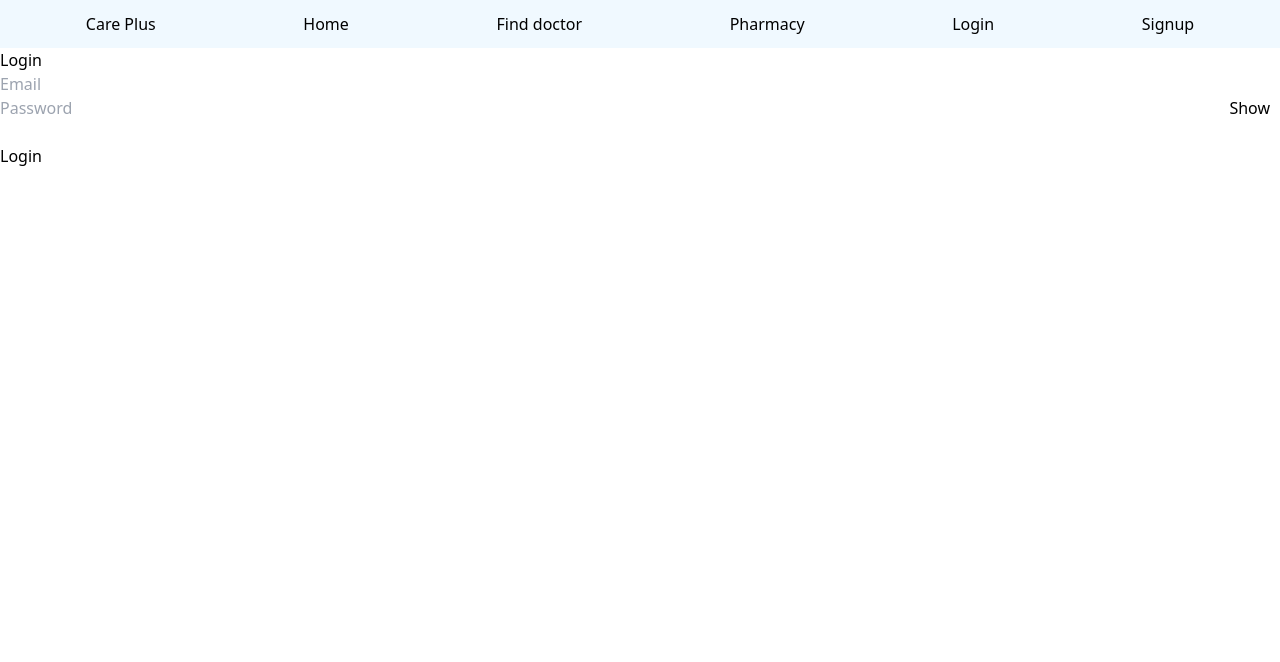
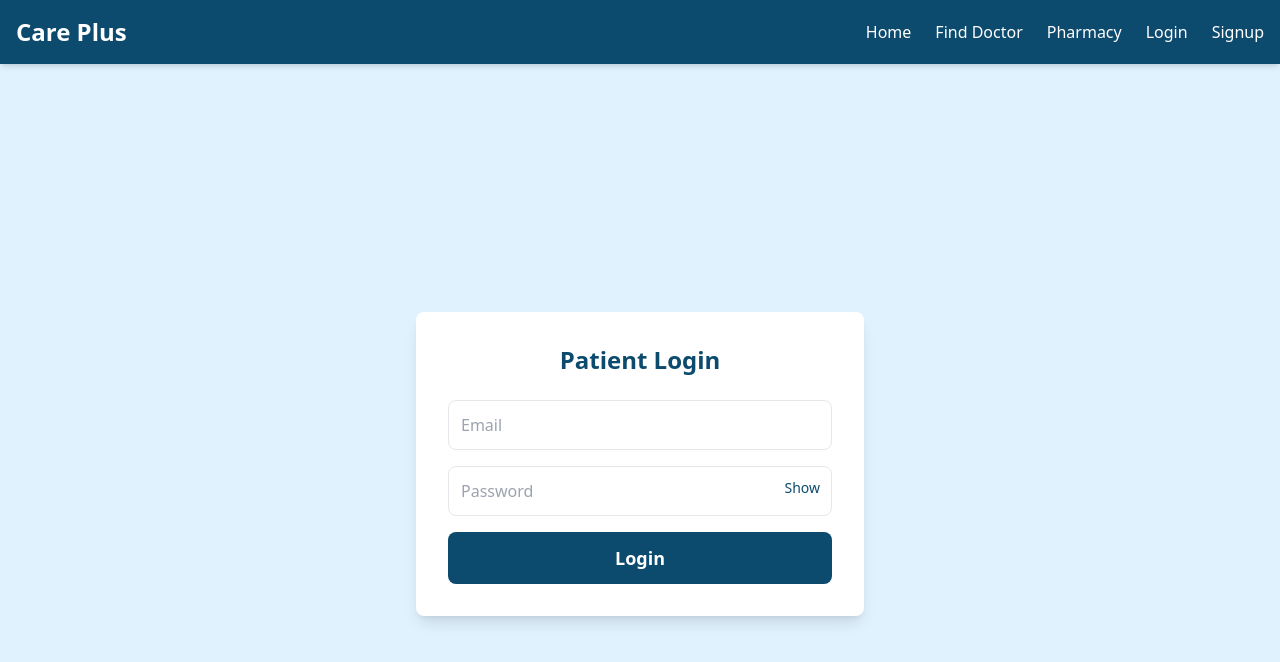
Before and after one commit to sundaysage/hospitalsystem, a Next.js app: page /patientlogin in a window 1280 px wide. Shown: the top 662 px of the page. Built offline with nearby package versions, Linux system fonts and the light colour scheme.

Commit message:
added motion anime

```diff
--- a/components/Auth.js
+++ b/components/Auth.js
@@ -32,6 +32,7 @@ export const AuthProvider = ({ children }) => {
   }, []);
 
   const login = async (userData) => {
+    setLoading(true);
     try {
       const response = await fetch(
         "https://sage-hospital.onrender.com/api/v1/auth/patient-login",
--- a/components/Nav.js
+++ b/components/Nav.js
@@ -1,32 +1,79 @@
 import Link from "next/link";
-import React from "react";
 import { useState } from "react";
-
+import { motion, AnimatePresence } from "framer-motion";
+import { FiMenu, FiX } from "react-icons/fi"; // Icons for menu
 
 const Nav = () => {
+  const [isOpen, setIsOpen] = useState(false);
+
   return (
-    <div className="w-full bg-sky-50 p-3">
-      <div className="flex w-full justify-around">
-        <p>Care Plus</p>
-        <Link href="/">
-          <p>Home</p>
-        </Link>
-        <Link href="/">
-          <p>Find doctor</p>
-        </Link>
-        <Link href="./pharmacy">
-          <p>Pharmacy</p>
-        </Link>
+    <>
+      {/* ✅ Fixed Navbar */}
+      <nav className="fixed top-0 left-0 w-full bg-[#0c4a6e] text-white shadow-md z-50">
+        <div className="container mx-auto flex justify-between items-center p-4">
+          {/* Logo */}
+          <Link href="/" className="text-2xl font-bold">
+            Care Plus
+          </Link>
 
-        <Link href="/patientlogin">
-          <p>Login</p>
-        </Link>
-        <Link href="./patientreg">
-          <p>Signup</p>
-        </Link>
+          {/* Desktop Menu */}
+          <div className="hidden md:flex space-x-6">
+            <NavLinks />
+          </div>
+
+          {/* Mobile Menu Button */}
+          <button
+            className="md:hidden text-white text-2xl"
+            onClick={() => setIsOpen(!isOpen)}
+          >
+            {isOpen ? <FiX /> : <FiMenu />}
+          </button>
+        </div>
+
+        {/* Mobile Menu (Slide In) */}
+        <AnimatePresence>
+          {isOpen && (
+            <motion.div
+              initial={{ y: -20, opacity: 0 }}
+              animate={{ y: 0, opacity: 1 }}
+              exit={{ y: -20, opacity: 0 }}
+              transition={{ duration: 0.3 }}
+              className="md:hidden bg-[#0c4a6e] text-center py-4"
+            >
+              <NavLinks onClick={() => setIsOpen(false)} />
+            </motion.div>
+          )}
+        </AnimatePresence>
+      </nav>
+
+      {/* ✅ Fix: Add padding so content starts below navbar */}
+      <div className="pt-16">
+        {/* Your Page Content Goes Here */}
       </div>
-    </div>
+    </>
   );
 };
 
+// Navigation Links (Reused for Desktop & Mobile)
+const NavLinks = ({ onClick }) => (
+  <div className="flex flex-col md:flex-row md:space-x-6">
+    {[
+      { href: "/", label: "Home" },
+      { href: "/find-doctor", label: "Find Doctor" },
+      { href: "/pharmacy", label: "Pharmacy" },
+      { href: "/patientlogin", label: "Login" },
+      { href: "/patientreg", label: "Signup" },
+    ].map(({ href, label }) => (
+      <Link key={href} href={href} onClick={onClick}>
+        <motion.p
+          whileHover={{ scale: 1.1, color: "#e0f2fe" }}
+          className="py-2 md:py-0 px-4 md:px-0 cursor-pointer transition-all"
+        >
+          {label}
+        </motion.p>
+      </Link>
+    ))}
+  </div>
+);
+
 export default Nav;
--- a/components/Navplog.js
+++ b/components/Navplog.js
@@ -1,33 +1,90 @@
-import React from "react";
+import React, { useState } from "react";
 import Link from "next/link";
-import { useState } from "react";
 import { useAuth } from "./Auth";
+import { motion, AnimatePresence } from "framer-motion";
+import { FiMenu, FiX } from "react-icons/fi";
 
 const Navplog = () => {
   const { logout } = useAuth();
+  const [isOpen, setIsOpen] = useState(false);
+
   return (
-    <div className="w-full bg-sky-50 p-3">
-      <div className="flex w-full justify-around">
-        <p>Care Plus</p>
-        <Link href="/">
-          <p>Home</p>
-        </Link>
-        <Link href="/">
-          <p>Find doctor</p>
-        </Link>
-        <Link href="./pharmacy">
-          <p>Pharmacy</p>
-        </Link>
-        <Link href="./dashboard">
-          <p>Dashboard</p>
-        </Link>
+    <>
+      {/* Fixed Navbar */}
+      <nav className="fixed top-0 left-0 w-full bg-[#0c4a6e] text-white shadow-md z-50">
+        <div className="container mx-auto flex justify-between items-center p-4">
+          <Link href="/" className="text-2xl font-bold">
+            Care Plus
+          </Link>
 
-        <Link href="./patientreg">
-        <button onClick={logout}>Logout</button>
-        </Link>
+          {/* Desktop Navigation */}
+          <div className="hidden md:flex space-x-6">
+            <NavLinks logout={logout} />
+          </div>
+
+          {/* Mobile Menu Button */}
+          <button
+            className="md:hidden text-white text-2xl"
+            onClick={() => setIsOpen(!isOpen)}
+          >
+            {isOpen ? <FiX /> : <FiMenu />}
+          </button>
+        </div>
+
+        {/* Mobile Menu */}
+        <AnimatePresence>
+          {isOpen && (
+            <motion.div
+              initial={{ y: -20, opacity: 0 }}
+              animate={{ y: 0, opacity: 1 }}
+              exit={{ y: -20, opacity: 0 }}
+              transition={{ duration: 0.3 }}
+              className="md:hidden bg-[#0c4a6e] text-center py-4"
+            >
+              <NavLinks logout={logout} onClick={() => setIsOpen(false)} />
+            </motion.div>
+          )}
+        </AnimatePresence>
+      </nav>
+
+      {/* ✅ Fix: Add Padding to Content to Prevent Overlapping */}
+      <div className="pt-16">
+        {/* Your Page Content Goes Here */}
       </div>
-    </div>
+    </>
   );
 };
 
+// Navigation Links Component
+const NavLinks = ({ logout, onClick }) => (
+  <div className="flex flex-col md:flex-row md:space-x-6">
+    {[
+      { href: "/", label: "Home" },
+      { href: "/find-doctor", label: "Find Doctor" },
+      { href: "/pharmacy", label: "Pharmacy" },
+      { href: "/dashboard", label: "Dashboard" },
+    ].map(({ href, label }) => (
+      <Link key={href} href={href} onClick={onClick}>
+        <motion.p
+          whileHover={{ scale: 1.1, color: "#e0f2fe" }}
+          className="py-2 md:py-0 px-4 md:px-0 cursor-pointer transition-all"
+        >
+          {label}
+        </motion.p>
+      </Link>
+    ))}
+
+    {/* Logout Button */}
+    <button
+      onClick={() => {
+        logout();
+        if (onClick) onClick();
+      }}
+      className="mt-3 md:mt-0 px-4 py-2 bg-red-500 hover:bg-red-600 text-white rounded-lg transition-all"
+    >
+      Logout
+    </button>
+  </div>
+);
+
 export default Navplog;
--- a/components/Section2a.js
+++ b/components/Section2a.js
@@ -1,9 +1,19 @@
 import React from "react";
 import Link from "next/link";
 import Image from "next/image";
+import { motion } from "framer-motion";
+
 
 const Section2a = () => {
   return (
+
+
+      <motion.div
+      initial={{ opacity: 0 }} // Initial state (invisible)
+      animate={{ opacity: 1 }} // Final state (fully visible)
+      transition={{ duration: 4 }} // Animation duration
+
+    >
     <div className="bg-blue-900 w-full sm:h-vs flex ">
       <div className="bg-blue-500 opacity-80 sm:h-5/6 sm:w-9/12 m-auto sm:flex text-sm text-white p-3">
         <div className=" w-3/6 flex flex-col justify-around">
@@ -58,6 +68,7 @@ const Section2a = () => {
         </div>
       </div>
     </div>
+      </motion.div>
   );
 };
 
--- a/package.json
+++ b/package.json
@@ -9,6 +9,7 @@
     "lint": "next lint"
   },
   "dependencies": {
+    "framer-motion": "^12.4.10",
     "next": "15.0.3",
     "react": "19.0.0-rc-66855b96-20241106",
     "react-dom": "19.0.0-rc-66855b96-20241106",
--- a/src/pages/patientlogin.js
+++ b/src/pages/patientlogin.js
@@ -1,34 +1,75 @@
-import { useState } from 'react';
-import { useAuth } from '../../components/Auth';
+"use client"; // Needed for Next.js App Router
 
-export default function patientlogin() {
+import { useState } from "react";
+import { useAuth } from "../../components/Auth";
+import { motion } from "framer-motion";
+
+export default function PatientLogin() {
   const { login, loading } = useAuth();
-  const [email, setEmail] = useState('');
-  const [password, setPassword] = useState('');
+  const [email, setEmail] = useState("");
+  const [password, setPassword] = useState("");
   const [showPassword, setShowPassword] = useState(false);
 
   const handleSubmit = async (e) => {
     e.preventDefault();
-    await login({ email, password }); // Pass email and password as an object
+    await login({ email, password });
   };
 
   return (
-    <div>
-      <h1>Login</h1>
-      <form onSubmit={handleSubmit}>
-        <input type="email" placeholder="Email" value={email} onChange={(e) => setEmail(e.target.value)} required />
-        <br />
-        <div style={{position: 'relative'}}> {/* Added wrapper for password visibility toggle */}
-          <input type={showPassword ? "text" : "password"} placeholder="Password" value={password} onChange={(e) => setPassword(e.target.value)} required />
-          <button type="button" onClick={() => setShowPassword(!showPassword)} style={{position: 'absolute', right: '10px', top: '50%', transform: 'translateY(-50%)'}}>
-            {showPassword ? "Hide" : "Show"}
-          </button>
-        </div>
-        <br />
-        <button type="submit" disabled={loading}>
-          {loading ? 'Logging in...' : 'Login'}
-        </button>
-      </form>
+    <motion.div
+  initial={{ x: -100, opacity: 0 }}
+  animate={{ x: 0, opacity: 1 }}
+  transition={{ duration: 0.5 }}
+>
+    <div className="flex items-center justify-center min-h-screen bg-[#e0f2fe] px-4">
+      <div className="bg-white p-8 rounded-lg shadow-lg w-full max-w-md">
+        <h1 className="text-2xl font-bold text-center text-[#0c4a6e] mb-6">
+          Patient Login
+        </h1>
+        <form onSubmit={handleSubmit} className="space-y-4">
+          {/* Email Input */}
+          <input
+            type="email"
+            placeholder="Email"
+            value={email}
+            onChange={(e) => setEmail(e.target.value)}
+            required
+            className="w-full p-3 border rounded-lg focus:outline-none focus:ring-2 focus:ring-[#0c4a6e]"
+          />
+
+          {/* Password Input with Toggle */}
+          <div className="relative">
+            <input
+              type={showPassword ? "text" : "password"}
+              placeholder="Password"
+              value={password}
+              onChange={(e) => setPassword(e.target.value)}
+              required
+              className="w-full p-3 border rounded-lg focus:outline-none focus:ring-2 focus:ring-[#0c4a6e]"
+            />
+            <button
+              type="button"
+              onClick={() => setShowPassword(!showPassword)}
+              className="absolute right-3 top-3 text-sm text-[#0c4a6e] hover:underline"
+            >
+              {showPassword ? "Hide" : "Show"}
+            </button>
+          </div>
+
+          {/* Submit Button */}
+          <motion.button
+            type="submit"
+            disabled={loading}
+            whileHover={{ scale: 1.05 }}
+            whileTap={{ scale: 0.95 }}
+            className="w-full bg-[#0c4a6e] text-white py-3 rounded-lg text-lg font-semibold transition-all"
+          >
+            {loading ? "Logging in..." : "Login"}
+          </motion.button>
+        </form>
+      </div>
     </div>
+    </motion.div>
+
   );
 }
```
Also changed, not shown: src/pages/index.js (+20 -7 lines), 1 other file (tests, documents, lock files or other folders).
